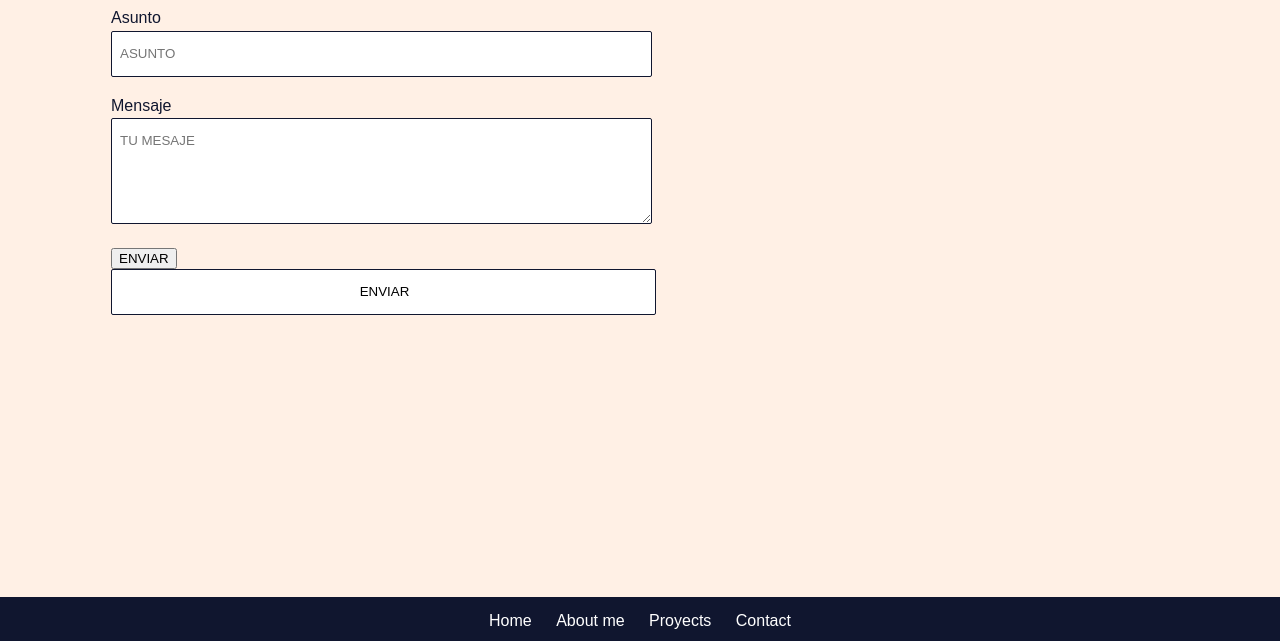
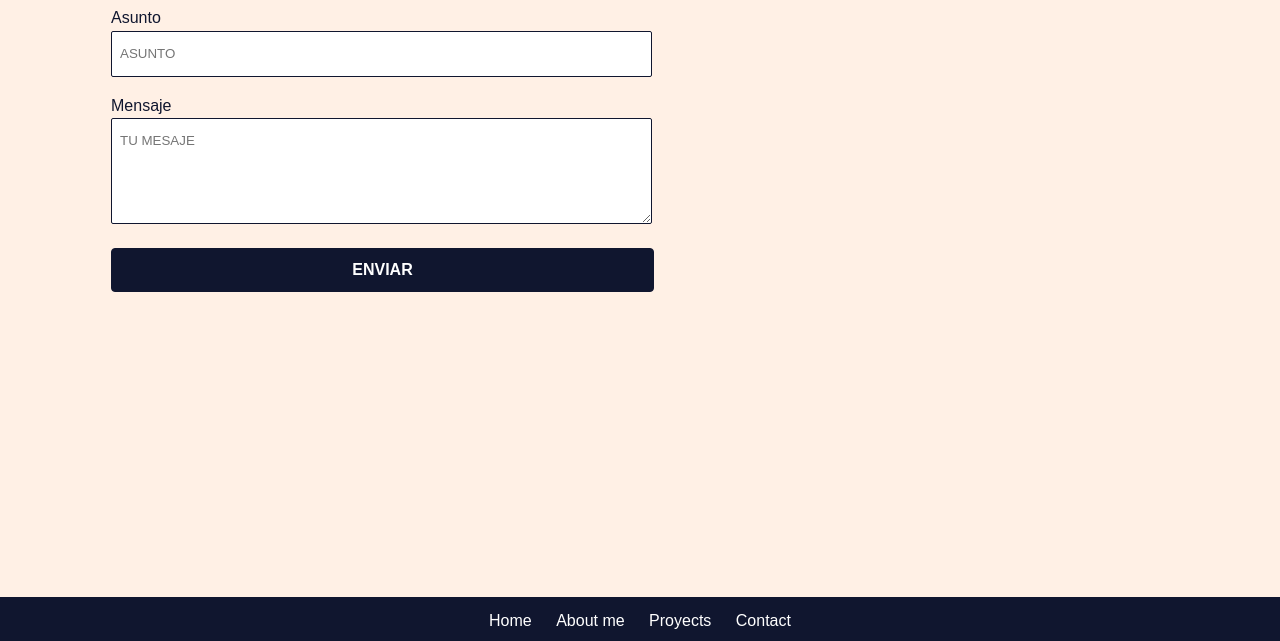
Before and after one commit to Davidhzk2/MyLandingPage, a plain HTML site: page index.html in a window 1280 px wide. Shown: the part 2603-3244 px from the top of the page. Drawn offline with Linux system fonts and the light colour scheme.

Commit message:
Ajustanto el diseño del boton para el formulario

```diff
--- a/index.html
+++ b/index.html
@@ -49,8 +49,8 @@
                     </div>
 
                     <div class="form-group">
+                        <!-- <input type="submit" value="ENVIAR"> -->
                         <button type="submit" class="btn-form">ENVIAR</button>
-                        <input type="submit" value="ENVIAR">
                     </div>
 
 
--- a/style.css
+++ b/style.css
@@ -90,6 +90,26 @@ section{
 }
 
 .btn-form{
+    width: 100%;
+    border-radius: 4px;
+    font-size: medium;
+    font-weight: bold;
+    text-transform: uppercase;
+    border: 1px solid var(--color-border);
+    color: var(--color-white);
+    background-color: var(--color-secundary);
+    margin: 0 auto;
+    padding-top: 0.75rem;
+    padding-bottom: 0.75rem;
+    cursor: pointer;
+}
+.btn-form:hover{
+    background-color: var(--color-white);
+    color: var(--color-secundary);
+    border: 1px solid var(--color-border);
+    transform: translate(4px, -4px);
+    box-shadow: -8px 8px 0 var(--color-border);
+    transition: ease-out 0.5s;
 
 }
 
```
